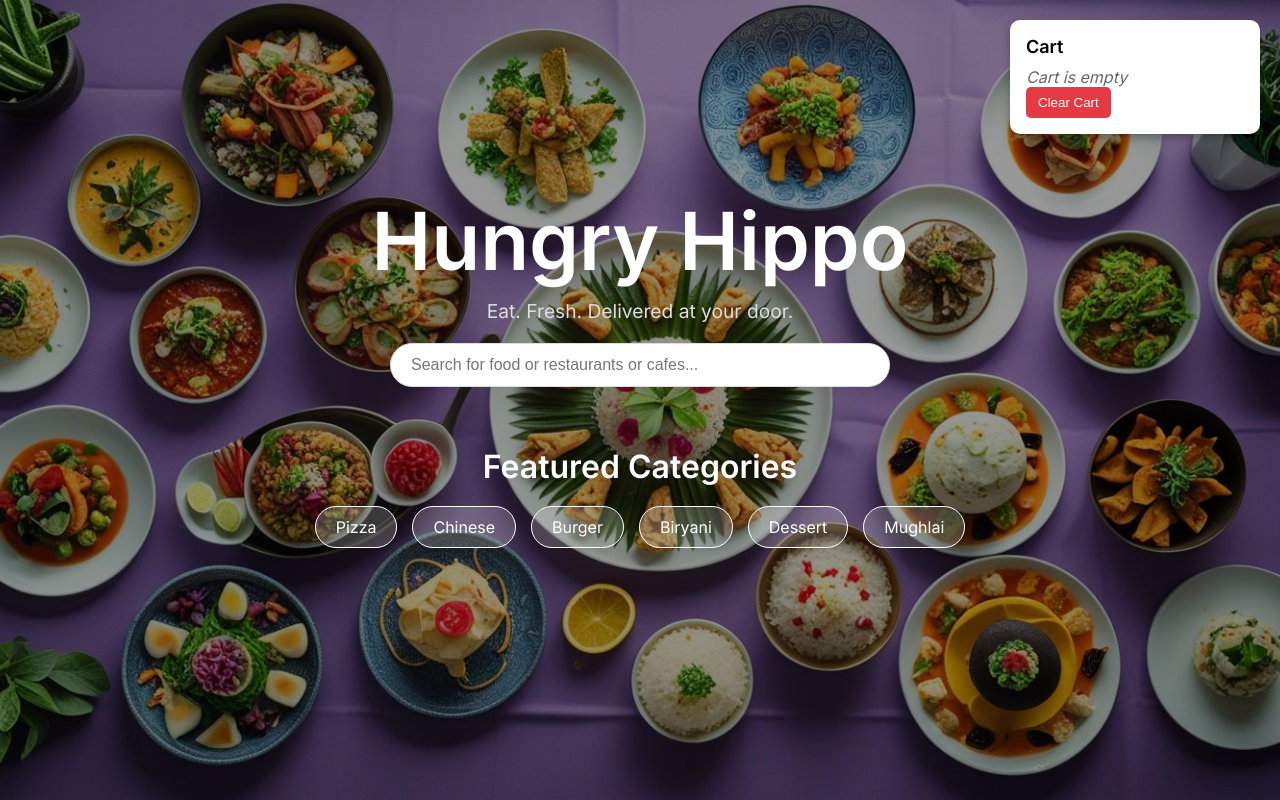
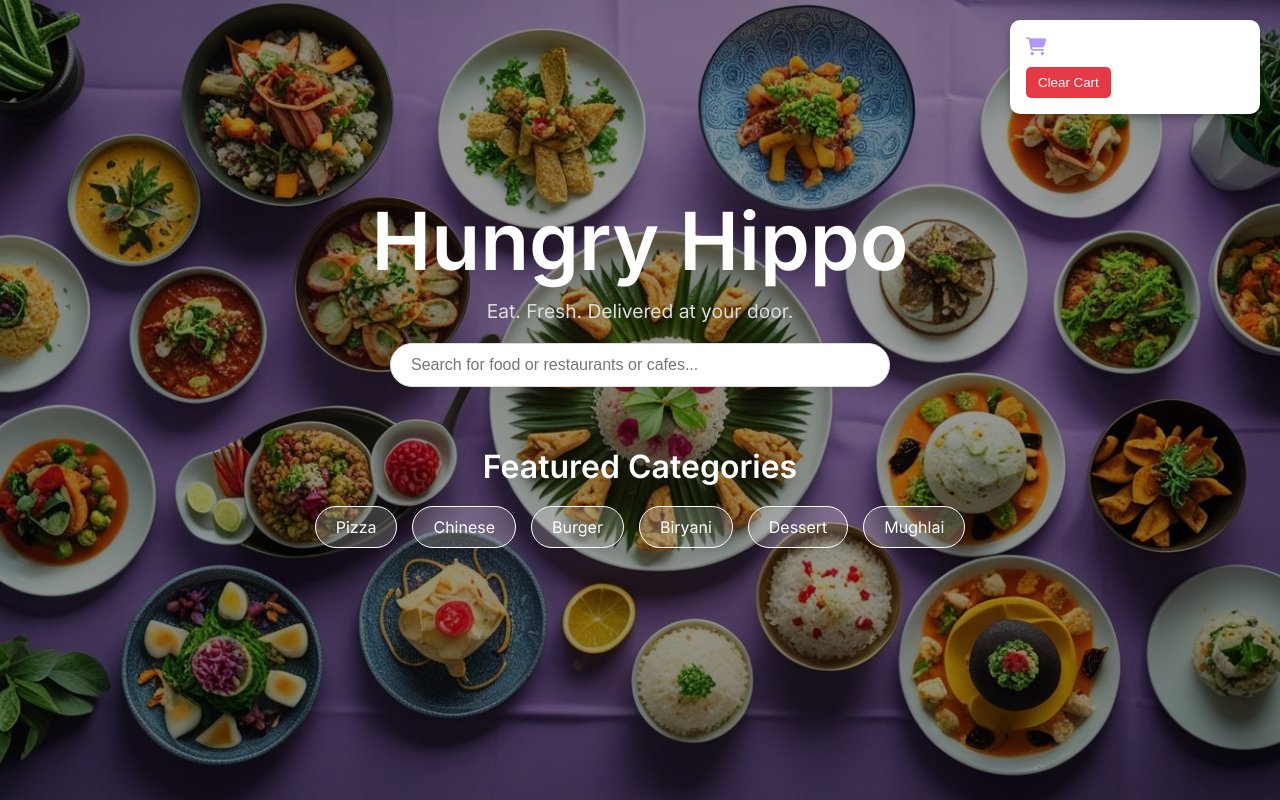
Before and after one commit to nausheensiddiqui23/Hungry-Hippo, a plain HTML site: page index.html in a window 1280 px wide. Shown: the top 800 px of the page. Drawn offline with Linux system fonts and the light colour scheme.

Commit message:
new commit

```diff
--- a/index.html
+++ b/index.html
@@ -17,9 +17,8 @@
 </head>
 <body>
     <div class="cart">
-    <h3>Cart</h3>
+    <h3><i class="fa-solid fa-cart-shopping" style="color: #B197FC;"></i></h3>
     <ul id="cart-items"></ul>
-    <p id="empty-cart-msg">Cart is empty</p>
     <button id="clear-cart">Clear Cart</button>
   </div>
 
```
